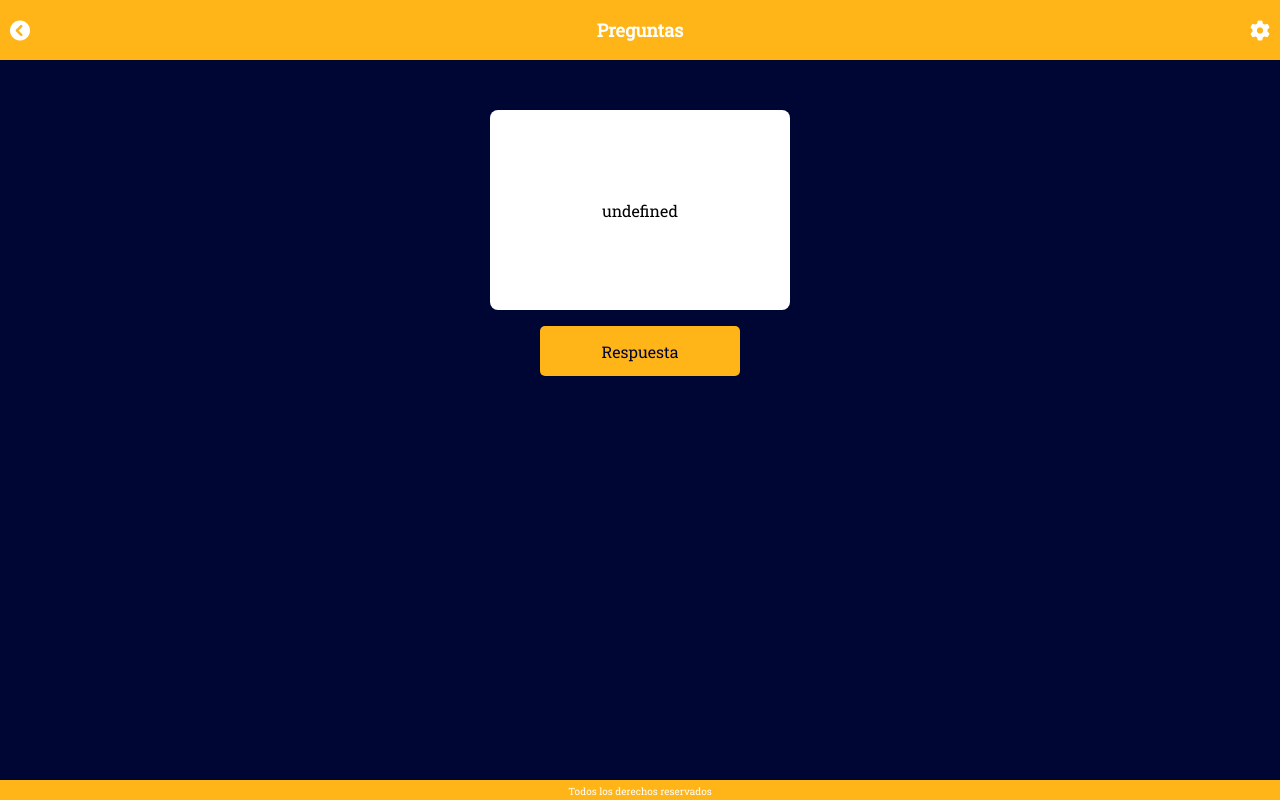
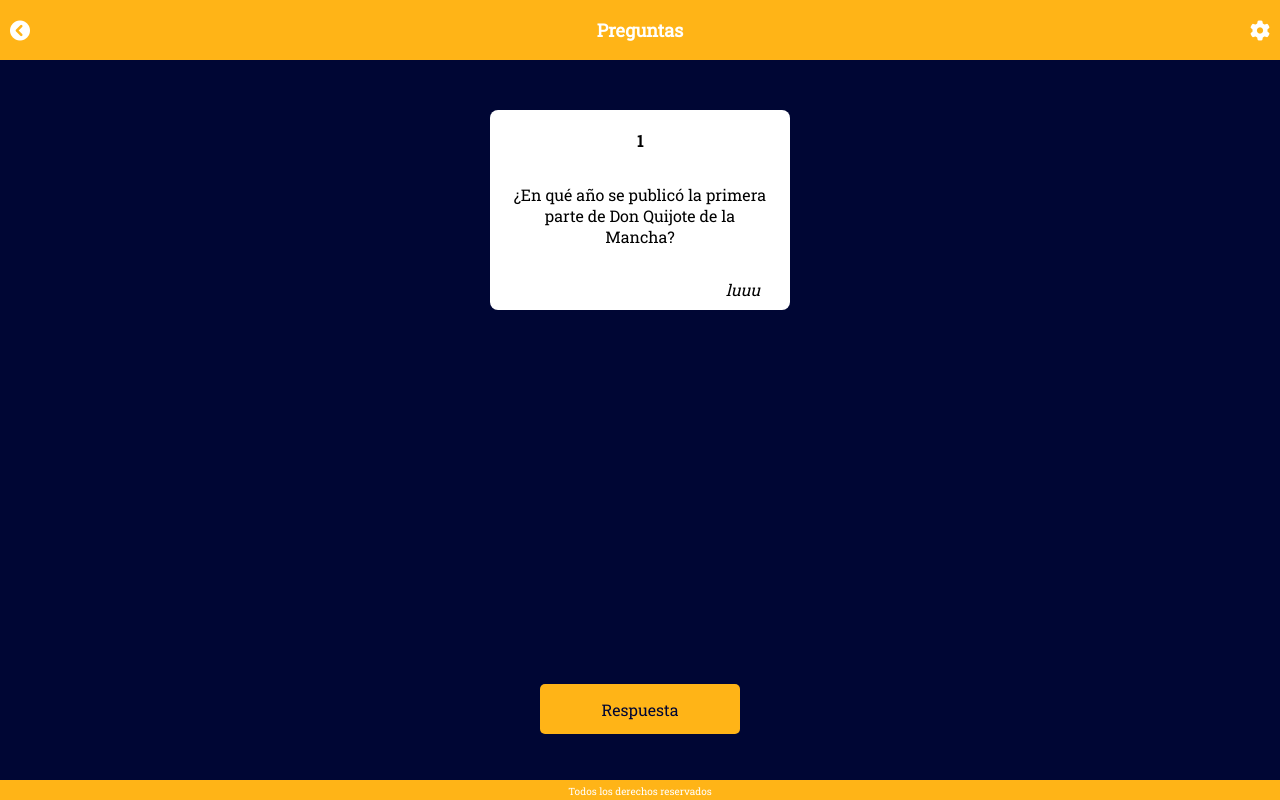
Before and after one commit to bedulem/juegoDeTrivia, a plain HTML site: page general.html in a window 1280 px wide. Drawn offline with Linux system fonts and the light colour scheme.

Commit message:
actualizando lectura de JSON - myRequest

```diff
--- a/css/style.css
+++ b/css/style.css
@@ -47,6 +47,7 @@ main .cont-tematicas {
     flex-direction: column;
     align-items: center;
     margin-bottom: 30px;
+
 }
 
 main .cont-tematicas a {
@@ -60,17 +61,22 @@ main .cont-tematicas a {
     color: rgb(0, 6, 52);
     background-color: white;
     border: none;
+
 }
 
 main .cont-tematicas a:last-child {
     background-color: rgb(255, 180, 23);
+
 }
 
 main .cont-general-preguntas {
     display: flex;
     flex-direction: column;
     align-items: center;
+    height: 90vh;
+    justify-content: space-between;
 }
+
 
 main .cont-preguntas {
     display: flex;
@@ -84,17 +90,26 @@ main .cont-preguntas {
     margin-top: 50px;
 }
 
-main .cont-preguntas .numero {
+main .cont-preguntas p{
+    padding: 0px 20px;
+}
+
+main .cont-preguntas #numero {
     text-align: center;
     font-weight: bold;
+    margin-top: 20px;
 }
 
-main .cont-preguntas .fuente {
+main .cont-preguntas #fuente {
     text-align: right;
     font-weight: lighter;
     font-style: italic;
     margin-right: 10px;
+    margin-bottom: 10px;
+
 }
+
+
 
 footer {
     position: fixed;
--- a/general.html
+++ b/general.html
@@ -24,10 +24,10 @@
         <div class="cont-general-preguntas">
 
             <div class="cont-preguntas">
-                <h4 class="numero"></h4>
-                <p id="pregunta">Lipsa unde repudiandae corrupti excepturi distinctio similique voluptas aliquam ad error exercitationem. Sed omnis veniam sunt? Iste, ipsa necessitatibus.
+                <h4 id="numero">1</h4>
+                <p id="pregunta">
                 </p>
-                <p class="fuente"></p>
+                <p id="fuente"></p>
             </div>
             <div class="cont-tematicas">
                 <a href="">Respuesta</a>
--- a/js/preguntas.JSON
+++ b/js/preguntas.JSON
@@ -1,19 +1,19 @@
-[{
+{"preguntas" :[{
         "id": 1,
-        "descripcion": "¿Qué día es hoy?",
-        "fuente": "Dios",
-        "respuesta": 18
+        "descripcion": "¿En qué año se publicó la primera parte de Don Quijote de la Mancha?",
+        "fuente": "luuu",
+        "respuesta": "En 1605. La segunda parte se publicó en 1615, poco antes de morir Cervantes."
     },
     {
         "id": 2,
-        "descripcion": "¿Cuántos dedos tengos?",
+        "descripcion": "¿Cuántas válvulas tiene el corazón humano?",
         "fuente": "lalal",
-        "respuesta": 20
+        "respuesta": "Son cuatro: mitral, tricúspide, pulmonar y aórtica."
     },
     {
         "id": 3,
-        "descripcion": "¿Cuántos gatos son suficientes?",
-        "fuente": "lelele",
-        "respuesta": "infinito"
+        "descripcion": "¿En qué año se estrenó la película Titanic?",
+        "fuente": "lel",
+        "respuesta": "En 1997. Fue un éxito desde su estreno, tanto en la taquilla como frente la crítica (se alzó con 11 Premios Óscar)."
     }
-]
+]}
--- a/js/script.js
+++ b/js/script.js
@@ -1,46 +1,27 @@
-// const lecturaYEscritura = require("./lecturaEscritura");
-// const preguntas = lecturaYEscritura.leerJson('preguntas');
 const preguntaP = document.getElementById("pregunta");
+const numero = document.getElementById("numero");
+const fuente = document.getElementById("fuente");
+
+const myRequest = new Request('./js/preguntas.json');
 
 
 
-// let generales = {
-//     preguntas,
-//     llamarPregunta: function(arr) {
-//         arr.forEach(pregunta => {
-//             // console.log(`id:${pregunta.id}, pregunta ${pregunta.desripcion}, "Fuente": " ${pregunta.fuente}`)
-//             preguntaP.innerHTML = `<p>${pregunta}</p>`
+fetch(myRequest)
+.then(response => response.json())
+.then(data => {
 
-//         });
-//     },
-//     BuscarPorID: function(id) {
-//         return this.pregunta.find(pregunta => pregunta.id === id)
-//     }
-// };
+    console.log(data.preguntas[0].descripcion)
+    console.log(data.preguntas[0].id)
 
-// generales.llamarPregunta(preguntas);
-// // preguntaP.innerHTML = `<p>${generales.llamarPregunta(preguntas)}</p>`
-// preguntaP.innerHTML = `laaaaaaaaaaaaaaaaaaaa`
+    // for (const pregunta of data.preguntas){
+    //     let listItem = document.createElement("p");
+    //     listItem.textContent = pregunta.descripcion;
+    //     preguntaP.appendChild(listItem);
 
+    // }
 
-
-// import jsonData from './preguntas.json' ;
-// console.log(jsonData);
-
-
-fetch('./js/preguntas.json')
-.then(results=>results.json())
-// .then(console.log)
-
-let pregunta1 = fetch('./js/preguntas.json')
-.then(results=>results.json())
-
-
-
-preguntaP.innerHTML = pregunta1[0]
-
-console.log(pregunta1.catch(0))
-
-for (const key in pregunta1) {
-    console.log(pregunta1[key])
-}
+    preguntaP.innerHTML =data.preguntas[0].descripcion;
+    numero.innerText =data.preguntas[0].id;
+    fuente.innerText =data.preguntas[0].fuente;
+})
+.catch(console.error);
```
Also changed, not shown: 1 other file.
